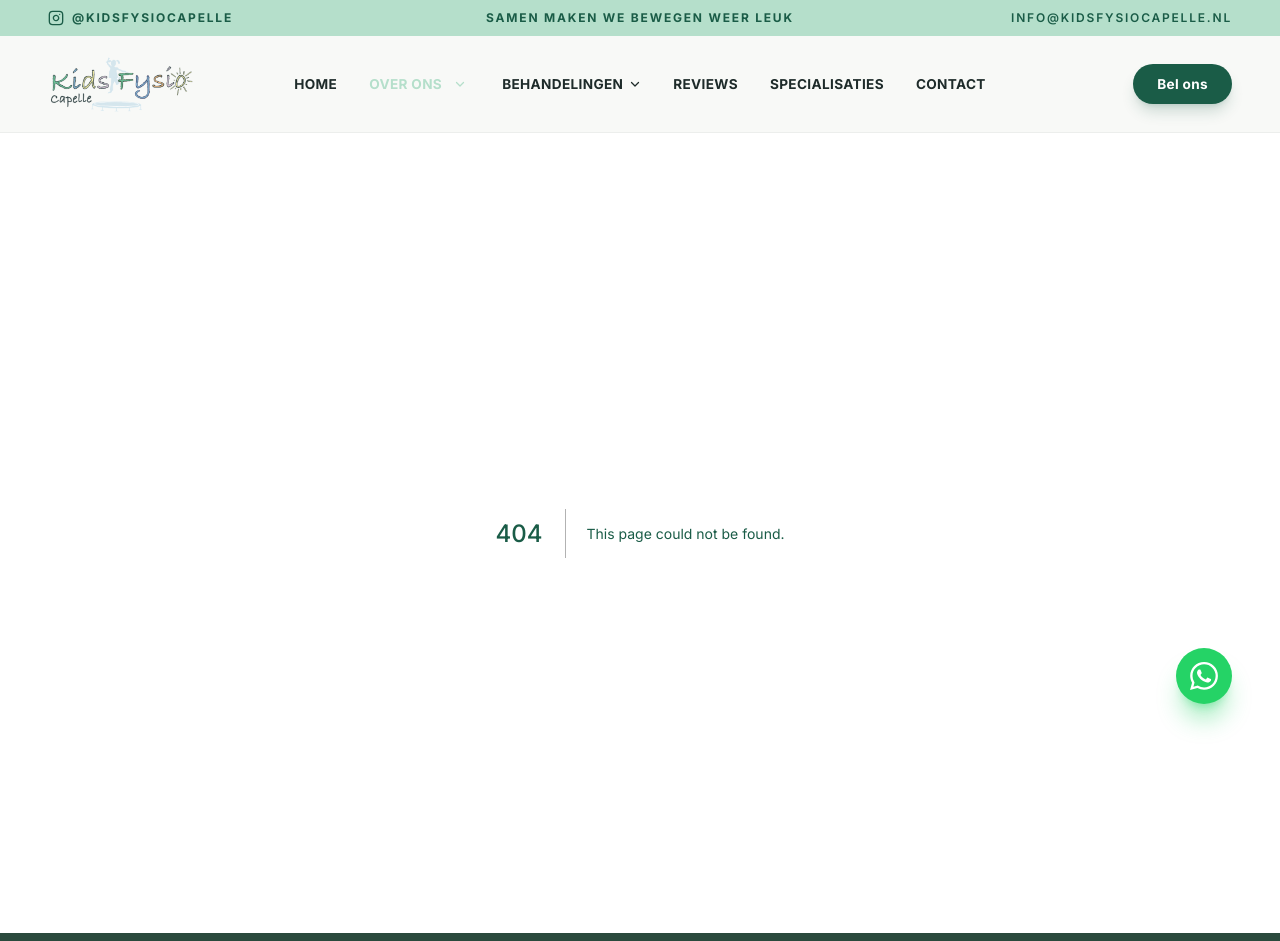
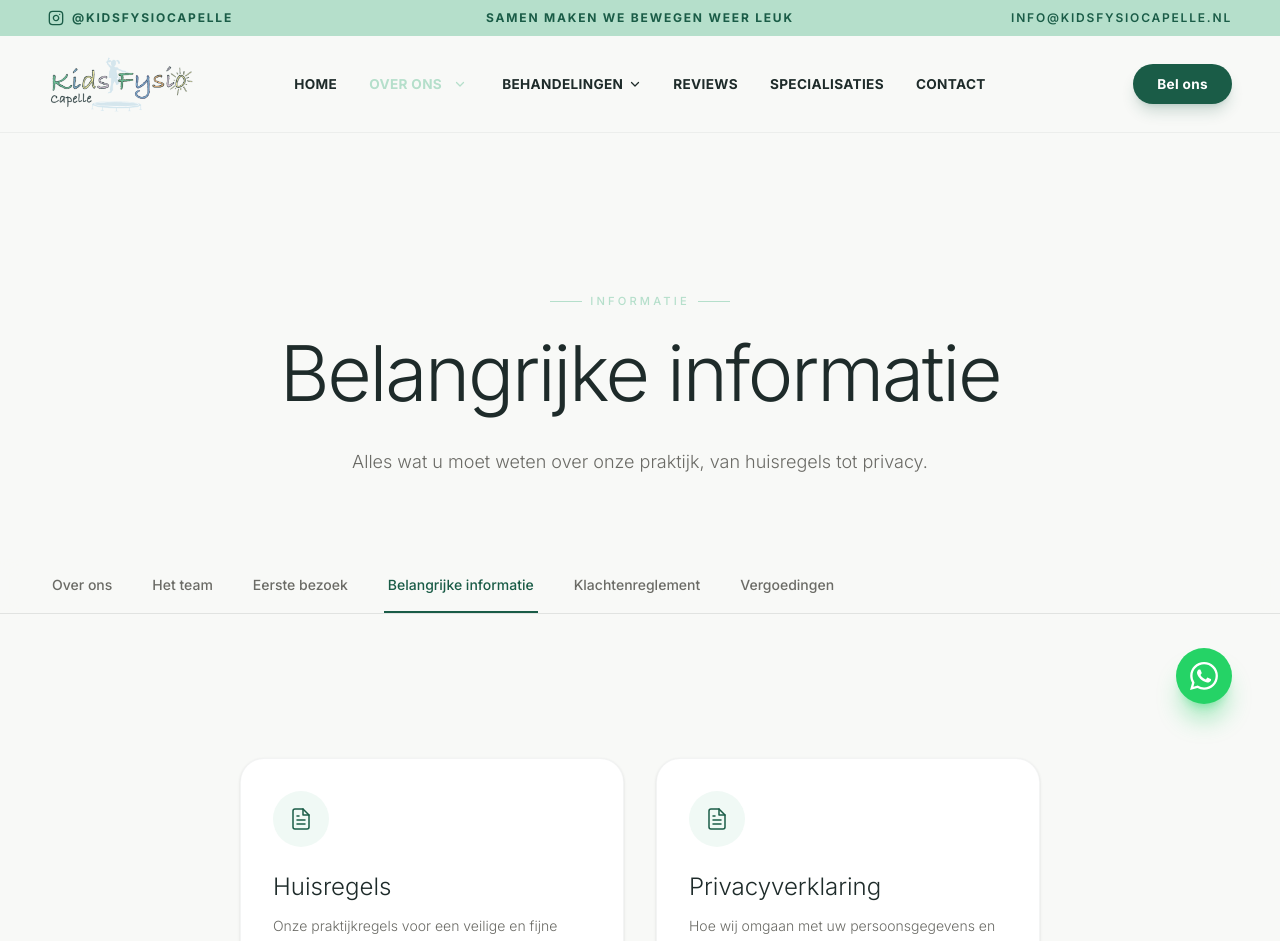
Before and after one commit to Maximustopdeals/kidsfysio-capelle-next-js, a Next.js app: page /over-ons/belangrijke-informatie in a window 1280 px wide. Before the commit this address had no page. Shown: the top 941 px of the page. Built offline with nearby package versions, Linux system fonts and the light colour scheme.

Commit message:
Add Important Information page for Kids Fysio Capelle
This page provides important information and house rules for Kids Fysio Capelle, including links to relevant documents.

```diff
--- /dev/null
+++ b/src/app/over-ons/belangrijke-informatie/page.tsx
@@ -0,0 +1,120 @@
+import type { Metadata } from "next";
+import Link from "next/link";
+import FadeIn from "@/components/FadeIn";
+
+export const metadata: Metadata = {
+  title: "Belangrijke informatie & Huisregels | Kids Fysio Capelle",
+  description: "Lees onze huisregels en bekijk de privacyverklaring van Kids Fysio Capelle.",
+  alternates: { canonical: "/over-ons/belangrijke-informatie/" },
+};
+
+const tabs = [
+  { name: "Over ons", href: "/over-ons", current: false },
+  { name: "Het team", href: "/over-ons/het-team", current: false },
+  { name: "Eerste bezoek", href: "/over-ons/eerste-bezoek", current: false },
+  { name: "Belangrijke informatie", href: "/over-ons/belangrijke-informatie", current: true },
+  { name: "Klachtenreglement", href: "/over-ons/klachtenreglement", current: false },
+  { name: "Vergoedingen", href: "/vergoedingen", current: false },
+];
+
+const documenten = [
+  {
+    title: "Huisregels",
+    description: "Onze praktijkregels voor een veilige en fijne omgeving voor iedereen.",
+    fileUrl: "/images/Huisregels.pdf",
+  },
+  {
+    title: "Privacyverklaring",
+    description: "Hoe wij omgaan met uw persoonsgegevens en de gegevens van uw kind.",
+    fileUrl: "/images/Privacyverklaring-KidsFysioCapelle.pdf",
+  },
+];
+
+export default function BelangrijkeInformatiePage() {
+  return (
+    <>
+      {/* Hero */}
+      <section className="relative w-full bg-cream pt-32 pb-16 lg:pt-40 lg:pb-20 overflow-hidden">
+        <div className="mx-auto max-w-7xl px-6 lg:px-12 text-center">
+          <FadeIn>
+            <p className="text-[0.7rem] font-medium tracking-[0.28em] uppercase text-sage mb-6 flex items-center justify-center gap-2">
+              <span className="w-8 h-[1px] bg-sage inline-block"></span>
+              Informatie
+              <span className="w-8 h-[1px] bg-sage inline-block"></span>
+            </p>
+          </FadeIn>
+          <FadeIn delay={0.12}>
+            <h1 className="font-serif text-[clamp(3.25rem,6vw,5.5rem)] font-light leading-[1.05] tracking-[-0.03em] text-charcoal mb-8">
+              Belangrijke informatie
+            </h1>
+          </FadeIn>
+          <FadeIn delay={0.28}>
+            <p className="text-[1.05rem] lg:text-lg text-muted max-w-2xl mx-auto leading-[1.8] font-light">
+              Alles wat u moet weten over onze praktijk, van huisregels tot privacy.
+            </p>
+          </FadeIn>
+        </div>
+      </section>
+
+      {/* Tabs Navigatie */}
+      <section className="bg-cream border-b border-charcoal/10 sticky top-[72px] z-40 backdrop-blur-md bg-cream/90">
+        <div className="mx-auto max-w-7xl px-6 lg:px-12">
+          <nav className="flex space-x-8 overflow-x-auto" aria-label="Tabs">
+            {tabs.map((tab) => (
+              <Link
+                key={tab.name}
+                href={tab.href}
+                className={`whitespace-nowrap py-4 px-1 border-b-2 font-medium text-sm transition-colors ${
+                  tab.current
+                    ? "border-forest text-forest"
+                    : "border-transparent text-muted hover:text-charcoal hover:border-charcoal/20"
+                }`}
+                aria-current={tab.current ? "page" : undefined}
+              >
+                {tab.name}
+              </Link>
+            ))}
+          </nav>
+        </div>
+      </section>
+
+      {/* Documenten */}
+      <section className="py-28 lg:py-36 bg-cream">
+        <div className="mx-auto max-w-4xl px-6 lg:px-12">
+          <div className="grid grid-cols-1 md:grid-cols-2 gap-8">
+            {documenten.map((doc, i) => (
+              <FadeIn key={doc.title} delay={i * 0.1}>
+                <a
+                  href={doc.fileUrl}
+                  target="_blank"
+                  rel="noopener noreferrer"
+                  className="group block bg-white p-8 rounded-[1.5rem] shadow-sm hover:shadow-xl hover:-translate-y-2 transition-all duration-500 border border-charcoal/5 h-full"
+                >
+                  <div className="w-14 h-14 bg-brand-light rounded-full flex items-center justify-center text-brand-primary mb-6">
+                    <svg width="24" height="24" viewBox="0 0 24 24" fill="none" stroke="currentColor" strokeWidth="1.5" strokeLinecap="round" strokeLinejoin="round">
+                      <path d="M14 2H6a2 2 0 0 0-2 2v16a2 2 0 0 0 2 2h12a2 2 0 0 0 2-2V8z"/>
+                      <polyline points="14 2 14 8 20 8"/>
+                      <line x1="16" y1="13" x2="8" y2="13"/>
+                      <line x1="16" y1="17" x2="8" y2="17"/>
+                      <polyline points="10 9 9 9 8 9"/>
+                    </svg>
+                  </div>
+                  <h2 className="font-serif text-2xl font-light text-charcoal mb-3 group-hover:text-forest transition-colors">
+                    {doc.title}
+                  </h2>
+                  <p className="text-muted text-sm leading-relaxed font-light mb-6">
+                    {doc.description}
+                  </p>
+                  <span className="inline-flex items-center gap-2 text-sm font-bold text-forest">
+                    Bekijk PDF
+                    <svg width="16" height="16" viewBox="0 0 24 24" fill="none" stroke="currentColor" strokeWidth="2" strokeLinecap="round" strokeLinejoin="round" className="transition-transform group-hover:translate-x-1"><path d="M5 12h14M12 5l7 7-7 7"/></svg>
+                  </span>
+                </a>
+              </FadeIn>
+            ))}
+          </div>
+        </div>
+      </section>
+    </>
+  );
+}
```
